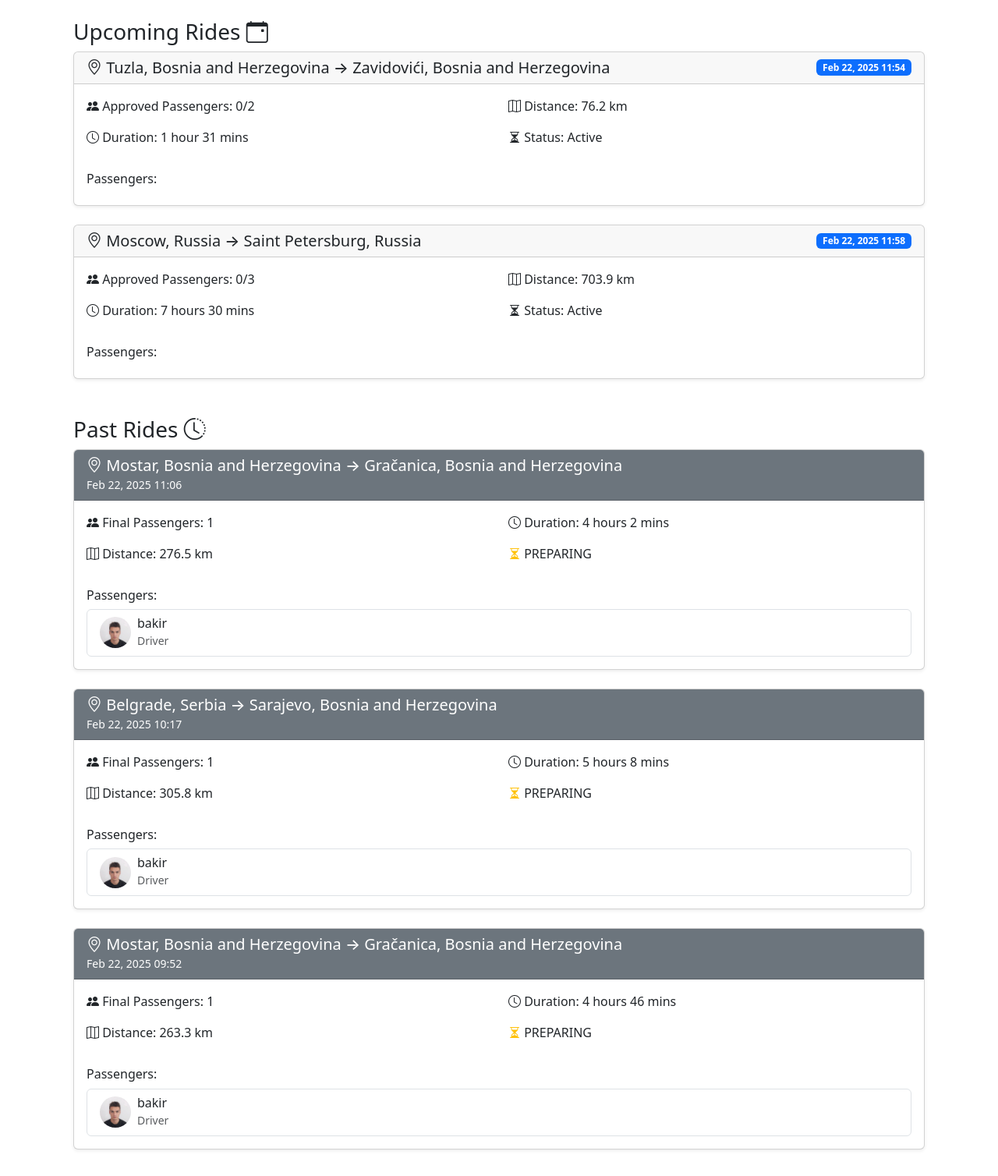
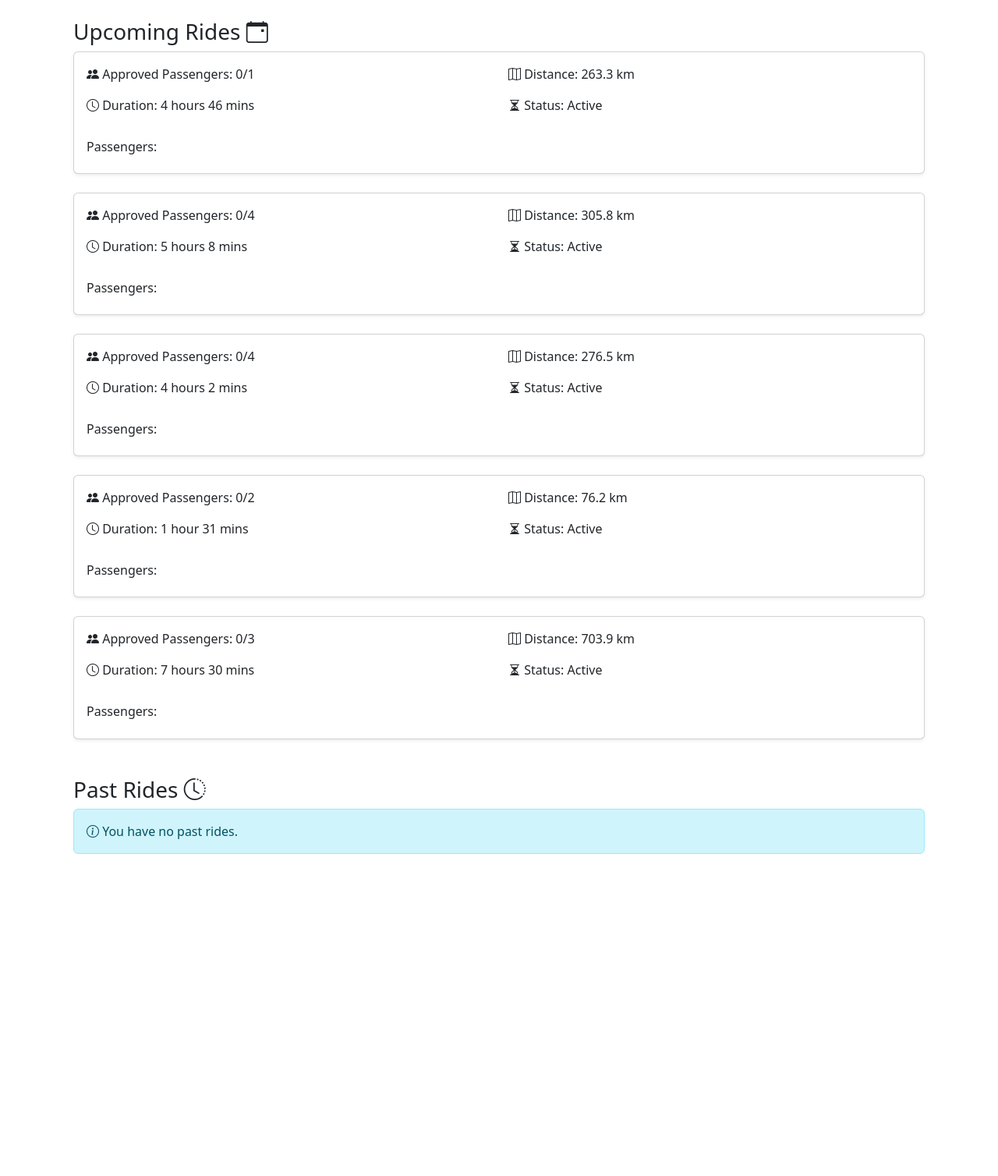
Before and after one commit to BakirBukvic/prvi_korak_hackathon, a Django app: page /profile/my_rides/ in a window 1280 px wide. Shown: the part 110-1618 px from the top of the page at 78% size. After the commit the page ends 1205 px from the top, so only its background shows below. Run offline with Django 5.2, Linux system fonts and the light colour scheme; a user stored in the database is signed in; data comes from the database, SQL or seed files in the repository.

Commit message:
add remove buttons to active rides, also fix active rides bug

```diff
--- a/user_profile/templates/my_rides.html
+++ b/user_profile/templates/my_rides.html
@@ -9,15 +9,6 @@
         {% if future_rides %}
             {% for ride in future_rides %}
                 <div class="card mb-4 shadow-sm">
-                    <div class="card-header d-flex justify-content-between align-items-center">
-                        <h5 class="mb-0">
-                            <i class="bi bi-geo-alt"></i> {{ ride.start }} → {{ ride.end }}
-                        </h5>
-                        <span class="badge bg-primary">
-                            {{ ride.start_date|date:"M d, Y H:i" }}
-                        </span>
-                    </div>
-
                     <div class="card-body">
                         <div class="row mb-3">
                             <div class="col-md-6">
--- a/user_profile/views.py
+++ b/user_profile/views.py
@@ -178,9 +178,18 @@ def rides(request):
     ).prefetch_related('riders__user')
 
     # Split into future and past rides
+    future_rides = user_rides.filter(
+        Q(start_date__gt=now) | Q(status='PREPARING')  # Add status condition here
+    ).order_by('start_date')
+
+    past_rides = user_rides.filter(
+        start_date__lte=now,
+        status='FINISHED'  # Only show finished rides in past rides
+    ).order_by('-start_date')
+
     context = {
-        'future_rides': user_rides.filter(start_date__gt=now).order_by('start_date'),
-        'past_rides': user_rides.filter(start_date__lte=now).order_by('-start_date'),
+        'future_rides': future_rides,
+        'past_rides': past_rides,
         'user': user
     }
 
```
